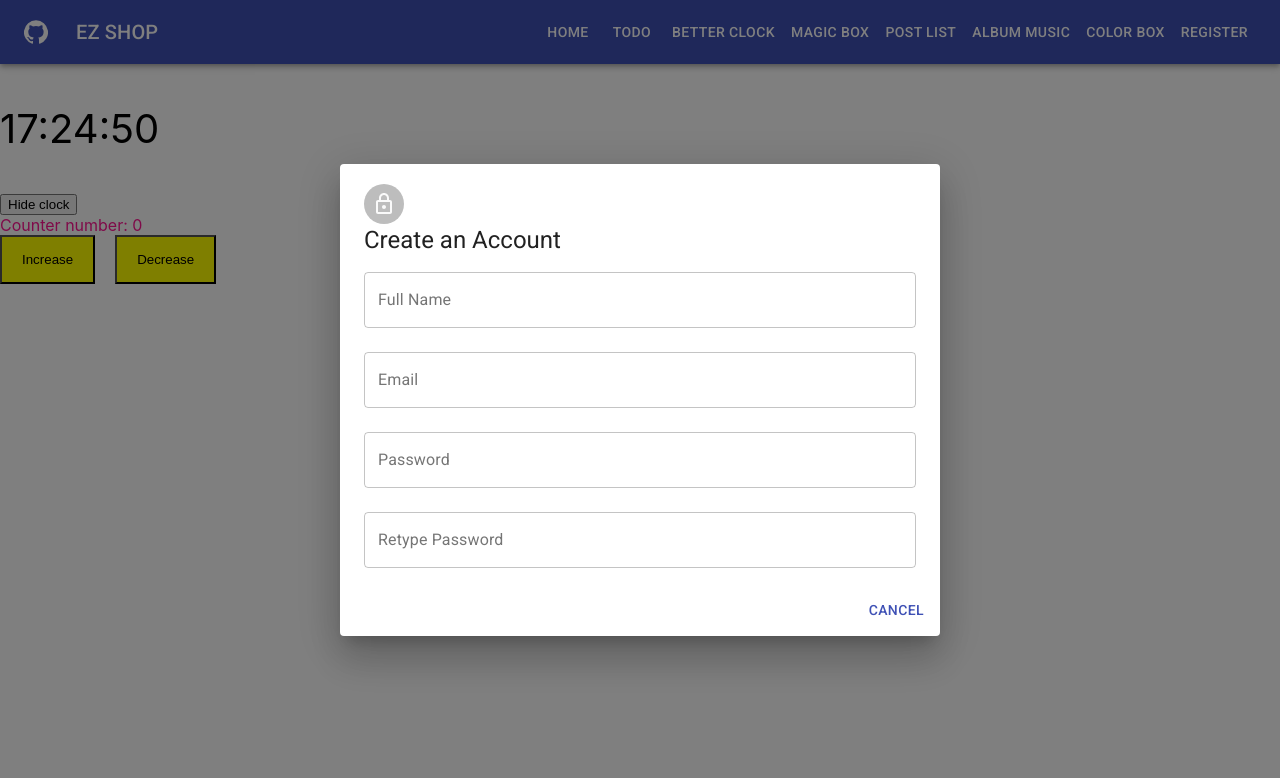
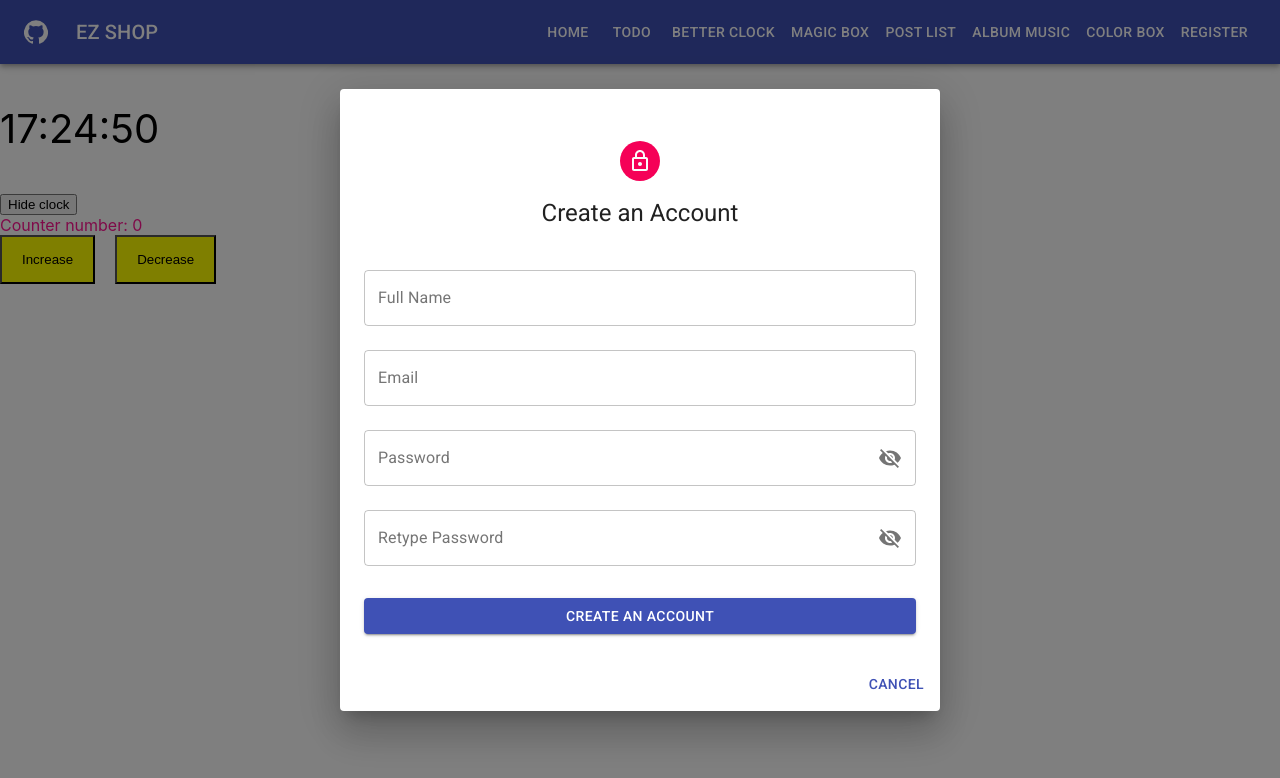
Before and after one commit to daonguyyen/reactjs-demo, a React (Create React App) app: page / in a window 1280 px wide. Both pictures are taken after a click on the button "REGISTER". Shown: the top 778 px of the page. Built offline with nearby package versions, Linux system fonts and the light colour scheme.

Commit message:
Create form control with Input field vs password field

```diff
--- a/src/components/form-controls/InputField/index.jsx
+++ b/src/components/form-controls/InputField/index.jsx
@@ -18,7 +18,7 @@
             name={name}
             control={form.control}
             render = {({ field})=> (
-                <TextField
+                <TextField {...field}
                     fullWidth
                     label={label}
                     disabled={disabled}
--- /dev/null
+++ b/src/components/form-controls/PasswordField/index.jsx
@@ -0,0 +1,64 @@
+import FormControl from '@material-ui/core/FormControl';
+import IconButton from '@material-ui/core/IconButton';
+import InputAdornment from '@material-ui/core/InputAdornment';
+import InputLabel from '@material-ui/core/InputLabel';
+import OutlinedInput from '@material-ui/core/OutlinedInput';
+import Visibility from '@material-ui/icons/Visibility';
+import VisibilityOff from '@material-ui/icons/VisibilityOff';
+import PropTypes from 'prop-types';
+import React, { useState } from 'react';
+import { Controller } from 'react-hook-form';
+
+PasswordField.propTypes = {
+    form: PropTypes.object.isRequired,
+    name: PropTypes.string.isRequired,
+
+    label: PropTypes.string,
+    disabled: PropTypes.bool,
+};
+
+function PasswordField(props) {
+    const { form, name, label, disabled } = props;
+    // const { errors, formState } = form;
+    // const hasError = formState.touched[name] && errors[name];
+
+    const [showPassword, setShowPassword] = useState(false);
+
+    const toggleShowPassword = () => {
+        setShowPassword((x) => !x);
+    }
+    return (
+        <FormControl fullWidth margin="normal" variant="outlined">
+            <InputLabel htmlFor={name}>{label}</InputLabel>
+            <Controller
+                name={name}
+                control={form.control}
+                render={({ field }) => (
+                    <OutlinedInput
+                        {...field}
+                        id={name}
+                        type={showPassword ? 'text' : 'password'}
+                        label={label}
+                        endAdornment={
+                            <InputAdornment position="end">
+                                <IconButton
+                                    aria-label="toggle password visibility"
+                                    onClick={toggleShowPassword}
+                                    edge="end"
+                                >
+                                    {showPassword ? <Visibility /> : <VisibilityOff />}
+                                </IconButton>
+                            </InputAdornment>
+                        }
+                        disabled={disabled}
+
+
+                    />
+                )}
+
+            />
+        </FormControl>
+    );
+}
+
+export default PasswordField;
--- a/src/features/Auth/components/RegisterForm/index.jsx
+++ b/src/features/Auth/components/RegisterForm/index.jsx
@@ -4,16 +4,38 @@
 import { useForm } from 'react-hook-form';
 import {yupResolver} from '@hookform/resolvers/yup';
 import InputField from '../../../../components/form-controls/InputField';
-import { Avatar, Typography } from '@material-ui/core';
+import { Avatar, Button, makeStyles, Typography } from '@material-ui/core';
 import { LockOutlined } from '@material-ui/icons';
+import PasswordField from '../../../../components/form-controls/PasswordField';
+
+const useStyles = makeStyles((theme) => ({
+    root: {
+        paddingTop: theme.spacing(4)
+    },
+    avatar : {
+        margin: '0 auto',
+        backgroundColor: theme.palette.secondary.main,
+
+    },
+    title: {
+        margin: theme.spacing(2,0,3,0),
+        textAlign: 'center',
+    },
+    submit: {
+        margin: theme.spacing(3, 0, 2)
+    }
+}))
 
 RegisterForm.propTypes = {
     onSubmit: PropTypes.func,
 };
 
 function RegisterForm(props) {
+
+    const classes = useStyles()
+
     const schema = yup.object().shape({
-        title : yup.string().required('Please enter title').min(5, 'Title is too short'),
+
     });
     const form = useForm({
         defaultValues: {
@@ -34,19 +56,20 @@
         form.reset();
     }
     return (
-        <div>
-            <Avatar>
+        <div className={classes.root}>
+            <Avatar className={classes.avatar}>
                 <LockOutlined></LockOutlined>
             </Avatar>
-            <Typography component="h3" variant="h5">
+            <Typography className={classes.title} component="h3" variant="h5">
                 Create an Account
             </Typography>
 
             <form onSubmit={form.handleSubmit(handleSubmit)}>
                 <InputField name="fullname" label="Full Name" form={form} />
                 <InputField name="email" label="Email" form={form} />
-                <InputField name="password" label="Password" form={form} />
-                <InputField name="retypePassword" label="Retype Password" form={form} />
+                <PasswordField name="password" label="Password" form={form} />
+                <PasswordField name="retypePassword" label="Retype Password" form={form} />
+                <Button type="submit" className={classes.submit} variant="contained" color="primary" fullWidth>Create an account</Button>
             </form>
         </div>
     );
```
